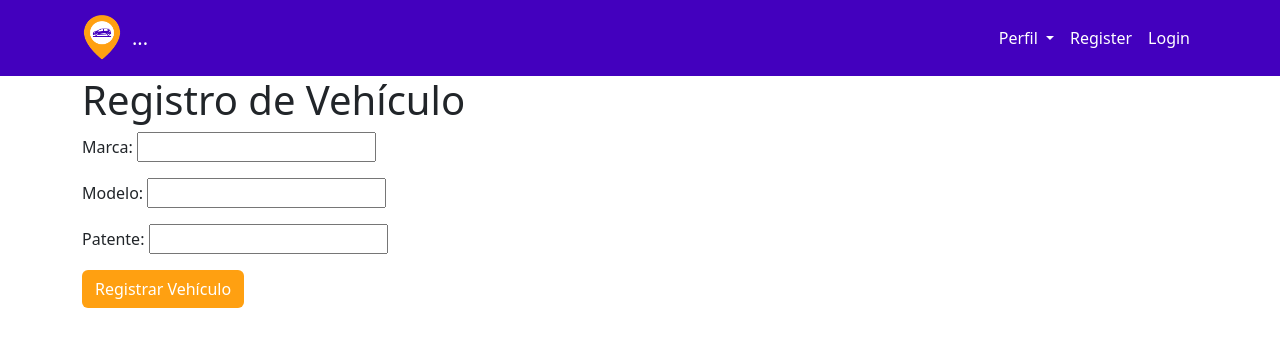
After one commit to NicoSabandoff/Estacionamiento, a Django app: page /registro_vehiculo/ in a window 1280 px wide. The commit adds this page. Shown: the top 347 px of the page. Run offline with Django 3.2, Linux system fonts and the light colour scheme; some libraries are stand-ins or nearby versions.

Commit message:
Commit perfil de cliente y registro de vehiculo

```diff
--- a/app/forms.py
+++ b/app/forms.py
@@ -1,7 +1,9 @@
+import re
 from django.contrib.auth.forms import UserCreationForm
 from django import forms
 from django.db import transaction
-from .models import User,Dueno,Cliente
+from django.core.exceptions import ValidationError
+from .models import User,Dueno,Cliente, Vehiculo
 
 class DuenoSignUpForm(UserCreationForm):
     rut = forms.CharField(required=True)
@@ -50,3 +52,26 @@ class ClienteSignUpForm(UserCreationForm):
         cliente = Cliente.objects.create(user=user)
         cliente.save()
         return user
+
+def validate_patente(value):
+    # Verifica si la patente tiene el formato para patentes chilenas)
+    pattern = re.compile(r'^[A-Z]{2}-[A-Z]{2}-\d{2}$')
+
+    if not pattern.match(value):
+        raise ValidationError('La patente debe estar en el siguiente formato: AA-BB-12')
+
+    letras_partes = value.split('-')[:2]
+    for letras in letras_partes:
+        if not letras.isalpha() or not letras.isupper():
+            raise ValidationError('Las letras en la patente deben ser mayúsculas.')
+
+    numero_parte = int(value.split('-')[2])
+    if not 1 <= numero_parte <= 99:
+        raise ValidationError('El número en la patente debe estar entre 01 y 99.')
+
+class RegistroVehiculoForm(forms.ModelForm):
+    patente = forms.CharField(validators=[validate_patente])
+
+    class Meta:
+        model = Vehiculo
+        fields = ['marca', 'modelo', 'patente']
--- a/app/models.py
+++ b/app/models.py
@@ -12,6 +12,8 @@ class User(AbstractUser):
 
 class Cliente(models.Model):
     user = models.OneToOneField(User, on_delete = models.CASCADE, primary_key = True)
+    def obtener_vehiculos(self):
+        return Vehiculo.objects.filter(cliente=self)
 
 class Dueno(models.Model):
     user = models.OneToOneField(User, on_delete = models.CASCADE, primary_key = True)
@@ -22,7 +24,7 @@ class Comuna(models.Model):
 
 
 class Vehiculo(models.Model):
-    patente = models.CharField(max_length=7)
+    patente = models.CharField(max_length=8)
     modelo = models.CharField(max_length=50)
     marca = models.CharField(max_length=50)
     cliente = models.ForeignKey(Cliente, on_delete=models.CASCADE)
--- /dev/null
+++ b/app/templates/accounts/registro_vehiculo.html
@@ -0,0 +1,10 @@
+<!-- En registro_vehiculo.html -->
+{% extends 'estacionamiento/base.html' %}
+{% block content %}
+  <h1>Registro de Vehículo</h1>
+  <form method="post" action="{% url 'registro_vehiculo' %}">
+    {% csrf_token %}
+    {{ form.as_p }}
+    <button class='btn'type="submit">Registrar Vehículo</button>
+  </form>
+{% endblock %}
--- a/app/templates/estacionamiento/base.html
+++ b/app/templates/estacionamiento/base.html
@@ -40,7 +40,7 @@
                           Perfil
                         </a>
                         <ul class="dropdown-menu" aria-labelledby="navbarDropdownMenuLink">
-                          <li><a class="dropdown-item" href="#">Mi Perfil</a></li>
+                          <li><a class="dropdown-item" href="{%url 'perfil' %}">Mi Perfil</a></li>
                           <li><a class="dropdown-item" href="{% url 'arriendos' %}">Mis Arriendos</a></li>
                           <li><a class="dropdown-item" href="#">Ayuda</a></li>
                         </ul>
--- a/app/urls.py
+++ b/app/urls.py
@@ -14,8 +14,7 @@ urlpatterns=[
      path('editar_arrendamiento/<int:arrendamiento_id>/', views.editar_arrendamiento, name='editar_arrendamiento'),
      path('confirmar_cancelacion/', views.confirmar_cancelacion, name='confirmar_cancelacion'),
      path('cancelar_reserva/<int:arrendamiento_id>/', views.cancelar_reserva, name='cancelar_reserva'),
-     path('error/', views.error, name='error')
-
-
-
+     path('error/', views.error, name='error'),
+     path('perfil/', views.perfil, name='perfil'),
+     path('registro_vehiculo/', views.registro_vehiculo, name='registro_vehiculo'),
 ]
--- a/app/views.py
+++ b/app/views.py
@@ -3,7 +3,7 @@ from django.contrib.auth import login, logout, authenticate
 from django.shortcuts import get_object_or_404, redirect, render
 from django.contrib import messages
 from django.views.generic import CreateView
-from .forms import DuenoSignUpForm, ClienteSignUpForm
+from .forms import DuenoSignUpForm, ClienteSignUpForm, RegistroVehiculoForm
 from django.contrib.auth.forms import AuthenticationForm
 from .models import Arrendamiento, Comuna, Estacionamiento, User, Cliente
 import pytz
@@ -169,3 +169,27 @@ def cancelar_reserva(request, arrendamiento_id):
 
 def error(request):
     return render(request, 'error.html')
+
+
+def perfil(request):
+        cliente = Cliente.objects.get(user=request.user)
+        return render(request, 'accounts/perfil.html', {'cliente': cliente})
+
+def registro_vehiculo(request):
+    return render(request, 'accounts/registro_vehiculo.html')
+
+def registro_vehiculo(request):
+    if request.method == 'POST':
+        form = RegistroVehiculoForm(request.POST)
+        if form.is_valid():
+            vehiculo = form.save(commit=False)
+            vehiculo.cliente = request.user.cliente
+            vehiculo.save()
+            messages.success(request, 'Vehículo registrado con éxito.')
+            return redirect('perfil')
+        else:
+            messages.error(request, 'Error en el formulario. Por favor, verifica los datos.')
+    else:
+        form = RegistroVehiculoForm()
+
+    return render(request, 'accounts/registro_vehiculo.html', {'form': form})
```
Also changed, not shown: app/templates/accounts/perfil.html (added, +12 -0 lines).
